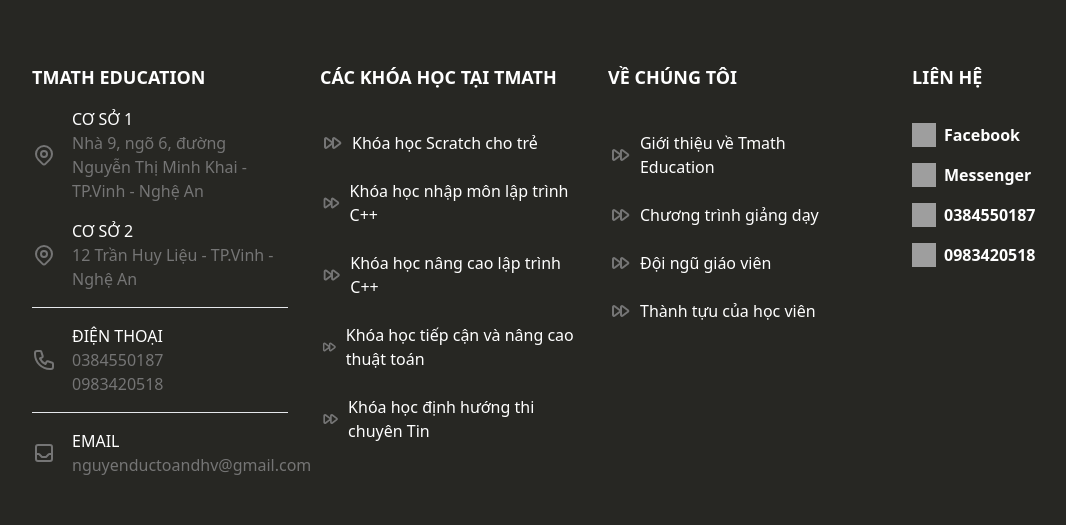
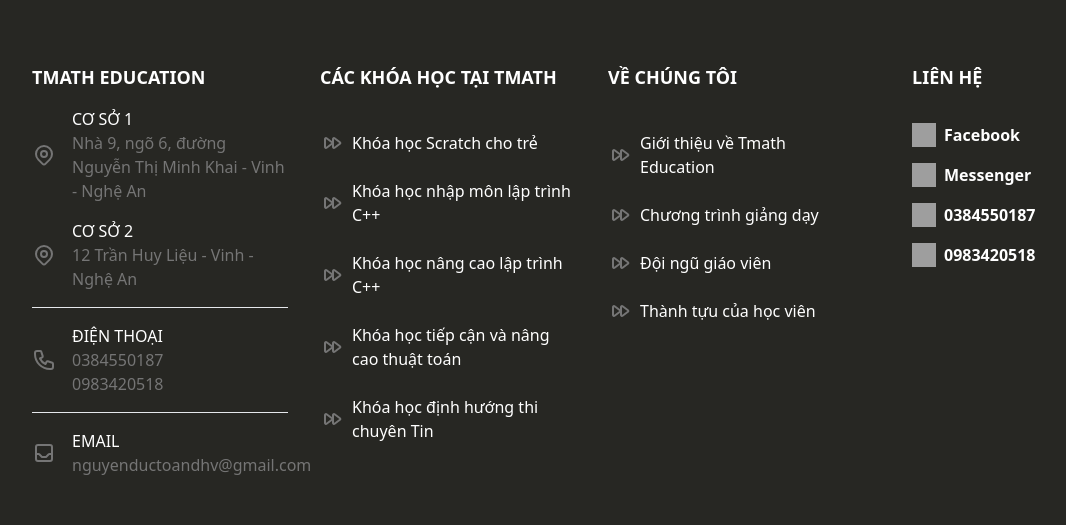
Before and after one commit to patpro28/landing, a Django app: template templates/home.html in a window 1280 px wide. Shown: the part 3217-3742 px from the top of the page, without its empty margins (48-1114 px from the left). Run offline with Django 4.2, Linux system fonts and the light colour scheme; the template is opened without the code that fills it, so the values that code supplies are empty; style sheets or scripts are compiled from the project's sources; some libraries are stand-ins or nearby versions; grey boxes are pictures that could not be loaded.

Commit message:
fixed icon

```diff
--- a/templates/home.html
+++ b/templates/home.html
@@ -262,7 +262,7 @@
         {% for classes in classes_section %}
             <div class="w-1/3 p-8 text-left shadow-md swiper-slide rounded-2xl">
                 <div class="bg-gray-100 text-[#1A88D1] aspect-square rounded-2xl text-center flex justify-center">
-                    <div class="text-[2rem] font-bold my-auto">
+                    <div class="text-[4rem] font-bold my-auto">
                         {{ classes.name }}
                     </div>
                 </div>
@@ -369,7 +369,7 @@
                     </div>
                     <div class="block ml-4">
                         <div class="text-md font-medium text-white uppercase">Cơ sở 1</div>
-                        <div class="text-md font-medium">Nhà 9, ngõ 6, đường Nguyễn Thị Minh Khai - TP.Vinh - Nghệ An</div>
+                        <div class="text-md font-medium">Nhà 9, ngõ 6, đường Nguyễn Thị Minh Khai - Vinh - Nghệ An</div>
                     </div>
                 </div>
                 <div class="flex items-center text-[#757575] mt-4">
@@ -381,7 +381,7 @@
                     </div>
                     <div class="block ml-4">
                         <div class="text-md font-medium text-white uppercase">Cơ sở 2</div>
-                        <div class="text-md font-medium">12 Trần Huy Liệu - TP.Vinh - Nghệ An</div>
+                        <div class="text-md font-medium">12 Trần Huy Liệu - Vinh - Nghệ An</div>
                     </div>
                 </div>
                 <hr class="w-42 text-[#757575] mt-4">
@@ -421,45 +421,55 @@
                 <div class="text-white uppercase font-semibold text-lg">Các khóa học tại Tmath</div>
 
                 <div class="flex items-center text-[#757575] mt-10">
+                    <div class="h-6 w-6">
                         <svg xmlns="http://www.w3.org/2000/svg" class="h-6 w-6" fill="none" viewBox="0 0 24 24" stroke="currentColor" stroke-width="2">
                         <path stroke-linecap="round" stroke-linejoin="round" d="M11.933 12.8a1 1 0 000-1.6L6.6 7.2A1 1 0 005 8v8a1 1 0 001.6.8l5.333-4zM19.933 12.8a1 1 0 000-1.6l-5.333-4A1 1 0 0013 8v8a1 1 0 001.6.8l5.333-4z" />
                     </svg>
+                    </div>
                     <div class="block ml-2">
                         <div class="text-md font-medium text-white cursor-pointer">Khóa học Scratch cho trẻ </div>
                     </div>
                 </div>
 
                 <div class="flex items-center text-[#757575] mt-6">
+                    <div class="h-6 w-6">
                         <svg xmlns="http://www.w3.org/2000/svg" class="h-6 w-6" fill="none" viewBox="0 0 24 24" stroke="currentColor" stroke-width="2">
                         <path stroke-linecap="round" stroke-linejoin="round" d="M11.933 12.8a1 1 0 000-1.6L6.6 7.2A1 1 0 005 8v8a1 1 0 001.6.8l5.333-4zM19.933 12.8a1 1 0 000-1.6l-5.333-4A1 1 0 0013 8v8a1 1 0 001.6.8l5.333-4z" />
                     </svg>
+                    </div>
                     <div class="block ml-2">
                         <div class="text-md font-medium text-white cursor-pointer">Khóa học nhập môn lập trình C++</div>
                     </div>
                 </div>
 
                 <div class="flex items-center text-[#757575] mt-6">
+                    <div class="h-6 w-6">
                         <svg xmlns="http://www.w3.org/2000/svg" class="h-6 w-6" fill="none" viewBox="0 0 24 24" stroke="currentColor" stroke-width="2">
                         <path stroke-linecap="round" stroke-linejoin="round" d="M11.933 12.8a1 1 0 000-1.6L6.6 7.2A1 1 0 005 8v8a1 1 0 001.6.8l5.333-4zM19.933 12.8a1 1 0 000-1.6l-5.333-4A1 1 0 0013 8v8a1 1 0 001.6.8l5.333-4z" />
                     </svg>
+                    </div>
                     <div class="block ml-2">
                         <div class="text-md font-medium text-white cursor-pointer">Khóa học nâng cao lập trình C++</div>
                     </div>
                 </div>
 
                 <div class="flex items-center text-[#757575] mt-6">
+                    <div class="h-6 w-6">
                         <svg xmlns="http://www.w3.org/2000/svg" class="h-6 w-6" fill="none" viewBox="0 0 24 24" stroke="currentColor" stroke-width="2">
                         <path stroke-linecap="round" stroke-linejoin="round" d="M11.933 12.8a1 1 0 000-1.6L6.6 7.2A1 1 0 005 8v8a1 1 0 001.6.8l5.333-4zM19.933 12.8a1 1 0 000-1.6l-5.333-4A1 1 0 0013 8v8a1 1 0 001.6.8l5.333-4z" />
                     </svg>
+                    </div>
                     <div class="block ml-2">
                         <div class="text-md font-medium text-white cursor-pointer">Khóa học tiếp cận và nâng cao thuật toán</div>
                     </div>
                 </div>
 
                 <div class="flex items-center text-[#757575] mt-6">
+                    <div class="h-6 w-6">
                         <svg xmlns="http://www.w3.org/2000/svg" class="h-6 w-6" fill="none" viewBox="0 0 24 24" stroke="currentColor" stroke-width="2">
                         <path stroke-linecap="round" stroke-linejoin="round" d="M11.933 12.8a1 1 0 000-1.6L6.6 7.2A1 1 0 005 8v8a1 1 0 001.6.8l5.333-4zM19.933 12.8a1 1 0 000-1.6l-5.333-4A1 1 0 0013 8v8a1 1 0 001.6.8l5.333-4z" />
                     </svg>
+                    </div>
                     <div class="block ml-2">
                         <div class="text-md font-medium text-white cursor-pointer">Khóa học định hướng thi chuyên Tin</div>
                     </div>
@@ -471,36 +481,44 @@
                 <div class="text-white uppercase font-semibold text-lg">Về chúng tôi</div>
 
                 <div class="flex items-center text-[#757575] mt-10">
+                    <div class="h-6 w-6">
                         <svg xmlns="http://www.w3.org/2000/svg" class="h-6 w-6" fill="none" viewBox="0 0 24 24" stroke="currentColor" stroke-width="2">
                         <path stroke-linecap="round" stroke-linejoin="round" d="M11.933 12.8a1 1 0 000-1.6L6.6 7.2A1 1 0 005 8v8a1 1 0 001.6.8l5.333-4zM19.933 12.8a1 1 0 000-1.6l-5.333-4A1 1 0 0013 8v8a1 1 0 001.6.8l5.333-4z" />
                     </svg>
+                    </div>
                     <div class="block ml-2">
                         <div class="text-md font-medium text-white cursor-pointer">Giới thiệu về Tmath Education</div>
                     </div>
                 </div>
 
                 <div class="flex items-center text-[#757575] mt-6">
+                    <div class="h-6 w-6">
                         <svg xmlns="http://www.w3.org/2000/svg" class="h-6 w-6" fill="none" viewBox="0 0 24 24" stroke="currentColor" stroke-width="2">
                         <path stroke-linecap="round" stroke-linejoin="round" d="M11.933 12.8a1 1 0 000-1.6L6.6 7.2A1 1 0 005 8v8a1 1 0 001.6.8l5.333-4zM19.933 12.8a1 1 0 000-1.6l-5.333-4A1 1 0 0013 8v8a1 1 0 001.6.8l5.333-4z" />
                     </svg>
+                    </div>
                     <div class="block ml-2">
                         <div class="text-md font-medium text-white cursor-pointer">Chương trình giảng dạy</div>
                     </div>
                 </div>
 
                 <div class="flex items-center text-[#757575] mt-6">
+                    <div class="h-6 w-6">
                         <svg xmlns="http://www.w3.org/2000/svg" class="h-6 w-6" fill="none" viewBox="0 0 24 24" stroke="currentColor" stroke-width="2">
                         <path stroke-linecap="round" stroke-linejoin="round" d="M11.933 12.8a1 1 0 000-1.6L6.6 7.2A1 1 0 005 8v8a1 1 0 001.6.8l5.333-4zM19.933 12.8a1 1 0 000-1.6l-5.333-4A1 1 0 0013 8v8a1 1 0 001.6.8l5.333-4z" />
                     </svg>
+                    </div>
                     <div class="block ml-2">
                         <div class="text-md font-medium text-white cursor-pointer">Đội ngũ giáo viên</div>
                     </div>
                 </div>
 
                 <div class="flex items-center text-[#757575] mt-6">
+                    <div class="h-6 w-6">
                         <svg xmlns="http://www.w3.org/2000/svg" class="h-6 w-6" fill="none" viewBox="0 0 24 24" stroke="currentColor" stroke-width="2">
                         <path stroke-linecap="round" stroke-linejoin="round" d="M11.933 12.8a1 1 0 000-1.6L6.6 7.2A1 1 0 005 8v8a1 1 0 001.6.8l5.333-4zM19.933 12.8a1 1 0 000-1.6l-5.333-4A1 1 0 0013 8v8a1 1 0 001.6.8l5.333-4z" />
                     </svg>
+                    </div>
                     <div class="block ml-2">
                         <div class="text-md font-medium text-white cursor-pointer">Thành tựu của học viên</div>
                     </div>
```
Lines whose indentation alone changed are shown as unchanged.
